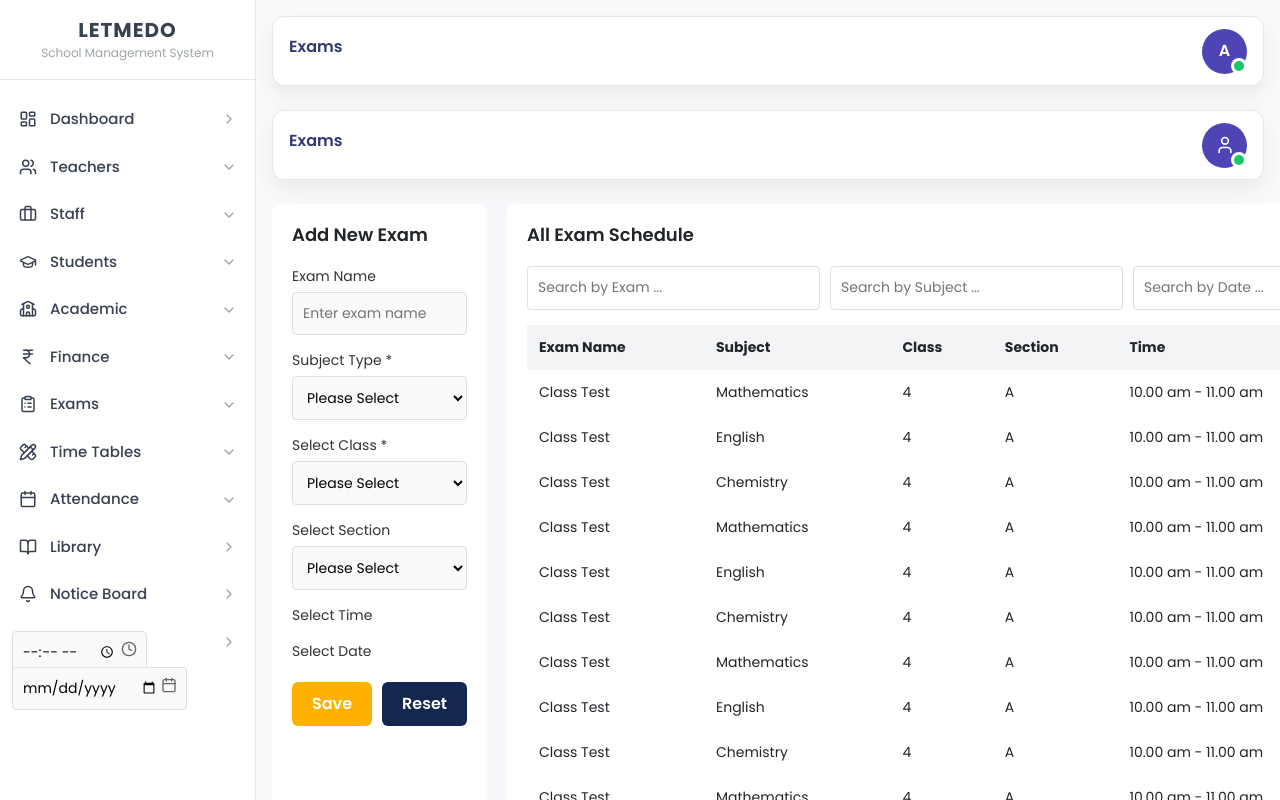
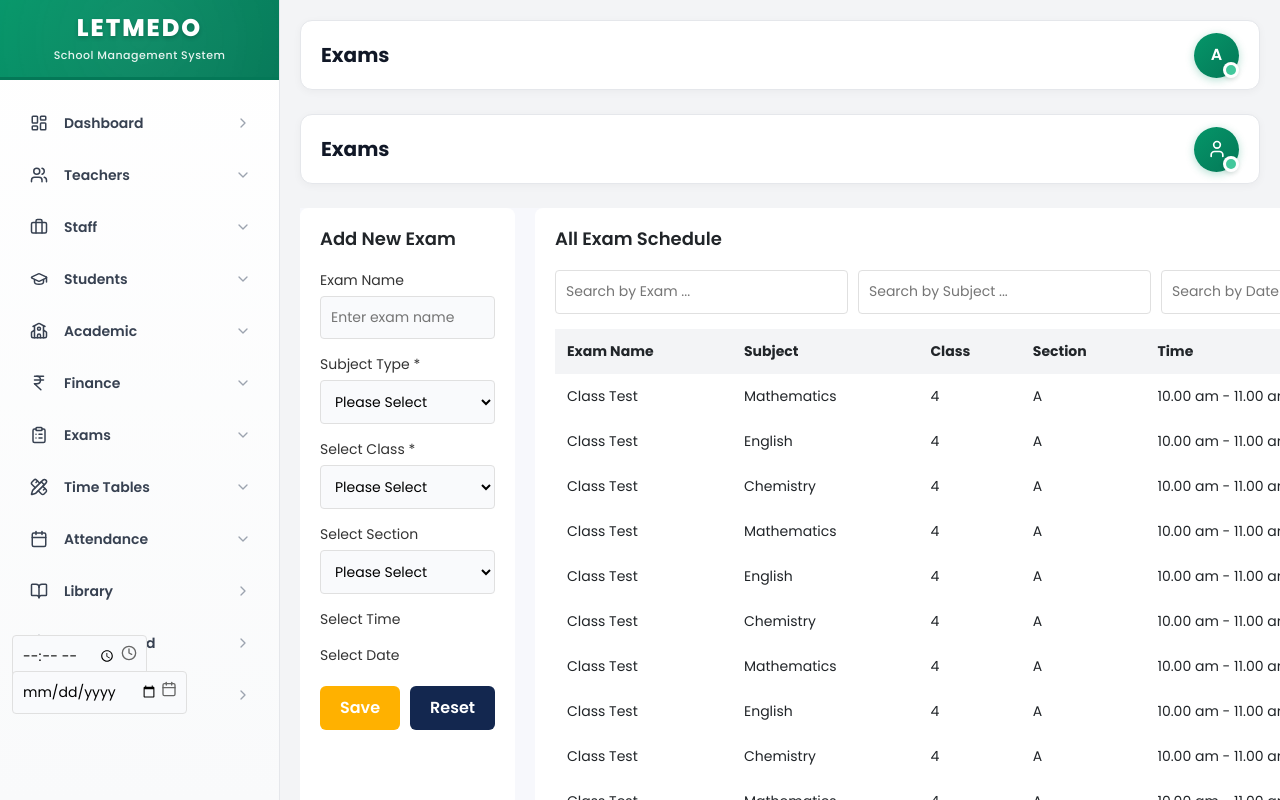
Before and after one commit to askideas/school-managemet-system, a React (Vite) app: page /exams in a window 1280 px wide. Built offline with nearby package versions, Linux system fonts and the light colour scheme.

Commit message:
Side menu commits

```diff
--- a/src/App.css
+++ b/src/App.css
@@ -1,4 +1,3 @@
-
 .sms-main-component {
     width: 100%;
     height: 100vh;
@@ -7,16 +6,30 @@
 }
 
 .side-bar-menu {
-    width: 20%;
+    width: 280px;
     height: 100%;
     max-height: 100%;
     overflow-y: auto;
-    border-right: 1px solid var(--border);
-    box-shadow: 0 1px 3px 0 rgba(0,0,0,.1),0 1px 2px -1px rgba(0,0,0,.1);
+    background: linear-gradient(180deg, #ffffff 0%, #f9fafb 100%);
+    border-right: 1px solid #e5e7eb;
+    box-shadow: 4px 0 12px rgba(0, 0, 0, 0.05);
+}
 
-    &::-webkit-scrollbar {
-        width: 4px;
+.side-bar-menu::-webkit-scrollbar {
+    width: 6px;
 }
+
+.side-bar-menu::-webkit-scrollbar-track {
+    background: #f3f4f6;
+}
+
+.side-bar-menu::-webkit-scrollbar-thumb {
+    background: #d1d5db;
+    border-radius: 3px;
+}
+
+.side-bar-menu::-webkit-scrollbar-thumb:hover {
+    background: #9ca3af;
 }
 
 /* Logo Section */
@@ -25,33 +38,61 @@
     display: flex;
     align-items: center;
     justify-content: center;
-    background: var(--bg-primary);
-    border-bottom: 1px solid var(--border);
+    background: linear-gradient(135deg, #059669 0%, #047857 100%);
+    border-bottom: 3px solid #047857;
+    position: relative;
+    overflow: hidden;
+}
+
+.side-bar-header-logo::before {
+    content: "";
+    position: absolute;
+    top: -50%;
+    right: -50%;
+    width: 200%;
+    height: 200%;
+    background: radial-gradient(circle, rgba(255,255,255,0.1) 0%, transparent 70%);
+    animation: pulse-logo 3s ease-in-out infinite;
+}
+
+@keyframes pulse-logo {
+    0%, 100% {
+        transform: scale(1);
+        opacity: 0.5;
+    }
+    50% {
+        transform: scale(1.1);
+        opacity: 0.8;
+    }
 }
 
 .logo-container {
     text-align: center;
+    position: relative;
+    z-index: 1;
 }
 
 .school-logo {
-    font-size: 20px;
-    font-weight: 700;
+    font-size: 24px;
+    font-weight: 800;
     margin: 0;
-    color: var(--text-primary);
-    letter-spacing: 1px;
+    color: white;
+    letter-spacing: 2px;
+    text-shadow: 0 2px 4px rgba(0, 0, 0, 0.2);
 }
 
 .logo-subtitle {
-    font-size: 12px;
-    margin: 2px 0 0 0;
-    color: var(--text-muted);
-    font-weight: 400;
+    font-size: 11px;
+    margin: 4px 0 0 0;
+    color: rgba(255, 255, 255, 0.9);
+    font-weight: 500;
+    letter-spacing: 0.5px;
 }
 
 /* Menu Items Container */
 .lmd-sms-menu-items {
-    padding: 16px 0;
-    background: var(--bg-primary);
+    padding: 20px 12px;
+    background: transparent;
 }
 
 .sidebar-nav {
@@ -59,7 +100,7 @@
 }
 
 .nav-item-container {
-    margin-bottom: 1px;
+    margin-bottom: 6px;
 }
 
 /* Simple Navigation Items */
@@ -70,26 +111,51 @@
 .nav-link-simple {
     display: flex;
     align-items: center;
-    padding: 12px 18px;
-    color: var(--text-primary);
+    padding: 12px 16px;
+    color: #374151;
     text-decoration: none;
-    font-size: 15px;
-    font-weight: 500;
-    transition: all 0.2s ease;
-    border: none;
-    background: none;
+    font-size: 14px;
+    font-weight: 600;
+    transition: all 0.3s cubic-bezier(0.4, 0, 0.2, 1);
+    border-radius: 10px;
     position: relative;
+    overflow: hidden;
+}
+
+.nav-link-simple::before {
+    content: "";
+    position: absolute;
+    left: 0;
+    top: 0;
+    width: 4px;
+    height: 100%;
+    background: linear-gradient(180deg, #059669 0%, #047857 100%);
+    transform: scaleY(0);
+    transition: transform 0.3s ease;
 }
 
 .nav-link-simple:hover {
-    background-color: var(--bg-hover);
-    color: var(--text-primary);
+    background: linear-gradient(135deg, #f0fdf4 0%, #dcfce7 100%);
+    color: #059669;
     text-decoration: none;
+    transform: translateX(4px);
+    box-shadow: 0 2px 8px rgba(5, 150, 105, 0.15);
+}
+
+.nav-link-simple:hover::before {
+    transform: scaleY(1);
 }
 
 .nav-link-simple.active {
-    background-color: var(--bg-active);
+    background: linear-gradient(135deg, #059669 0%, #047857 100%);
     color: white;
+    box-shadow: 0 4px 12px rgba(5, 150, 105, 0.3);
+    transform: translateX(4px);
+}
+
+.nav-link-simple.active::before {
+    transform: scaleY(1);
+    background: white;
 }
 
 /* Accordion Items */
@@ -104,36 +170,71 @@
 .accordion-button-custom {
     display: flex;
     align-items: center;
-    padding: 12px 18px;
-    color: var(--text-primary);
-    font-size: 15px;
-    font-weight: 500;
+    padding: 12px 16px;
+    color: #374151;
+    font-size: 14px;
+    font-weight: 600;
     border: none;
     background: none;
     width: 100%;
     text-align: left;
     cursor: pointer;
-    transition: all 0.2s ease;
+    transition: all 0.3s cubic-bezier(0.4, 0, 0.2, 1);
+    border-radius: 10px;
+    position: relative;
+    overflow: hidden;
+}
+
+.accordion-button-custom::before {
+    content: "";
+    position: absolute;
+    left: 0;
+    top: 0;
+    width: 4px;
+    height: 100%;
+    background: linear-gradient(180deg, #059669 0%, #047857 100%);
+    transform: scaleY(0);
+    transition: transform 0.3s ease;
 }
 
 .accordion-button-custom:hover {
-    background-color: var(--bg-hover);
-    color: var(--text-primary);
+    background: linear-gradient(135deg, #f0fdf4 0%, #dcfce7 100%);
+    color: #059669;
+    transform: translateX(4px);
+    box-shadow: 0 2px 8px rgba(5, 150, 105, 0.15);
+}
+
+.accordion-button-custom:hover::before {
+    transform: scaleY(1);
 }
 
 .accordion-button-custom.active {
-    background-color: var(--bg-active);
+    background: linear-gradient(135deg, #059669 0%, #047857 100%);
     color: white;
+    box-shadow: 0 4px 12px rgba(5, 150, 105, 0.3);
+    transform: translateX(4px);
+}
+
+.accordion-button-custom.active::before {
+    transform: scaleY(1);
+    background: white;
 }
 
 .accordion-arrow {
     margin-left: auto;
-    color: var(--text-muted);
-    transition: transform 0.2s ease;
+    color: #9ca3af;
+    transition: all 0.3s ease;
+    display: flex;
+    align-items: center;
 }
 
 .accordion-arrow.expanded {
     transform: rotate(180deg);
+    color: white;
+}
+
+.accordion-button-custom:hover .accordion-arrow {
+    color: #059669;
 }
 
 .accordion-button-custom.active .accordion-arrow {
@@ -142,79 +243,156 @@
 
 /* Icons and Text */
 .nav-icon {
-    width: 20px;
-    height: 20px;
-    margin-right: 12px;
+    width: 22px;
+    height: 22px;
+    margin-right: 14px;
     display: flex;
     align-items: center;
     justify-content: center;
     color: currentColor;
+    transition: transform 0.3s ease;
+}
+
+.nav-link-simple:hover .nav-icon,
+.accordion-button-custom:hover .nav-icon {
+    transform: scale(1.1);
 }
 
 .nav-text {
     flex: 1;
-    font-weight: 500;
+    font-weight: 600;
 }
 
 .nav-arrow {
     margin-left: auto;
-    color: var(--text-muted);
+    color: #9ca3af;
     display: flex;
     align-items: center;
+    transition: transform 0.3s ease;
+}
+
+.nav-link-simple:hover .nav-arrow {
+    color: #059669;
+    transform: translateX(4px);
+}
+
+.nav-link-simple.active .nav-arrow {
+    color: white;
 }
 
 /* Submenu */
 .accordion-body-custom {
-    background-color: var(--bg-secondary);
-    padding: 4px 0;
-    border-top: 1px solid var(--border-light);
+    background: linear-gradient(135deg, #f9fafb 0%, #f3f4f6 100%);
+    padding: 8px 0;
+    margin: 6px 0 0 0;
+    border-radius: 10px;
+    border-left: 3px solid #059669;
+    margin-left: 8px;
+    animation: slideDown 0.3s ease-out;
+}
+
+@keyframes slideDown {
+    from {
+        opacity: 0;
+        transform: translateY(-10px);
+    }
+    to {
+        opacity: 1;
+        transform: translateY(0);
+    }
 }
 
 .sub-menu-link {
-    display: block;
-    padding: 10px 20px 10px 52px;
-    color: var(--text-secondary);
+    display: flex;
+    align-items: center;
+    padding: 10px 20px 10px 44px;
+    color: #6b7280;
     text-decoration: none;
-    font-size: 14px;
-    font-weight: 400;
-    transition: all 0.2s ease;
+    font-size: 13px;
+    font-weight: 500;
+    transition: all 0.3s ease;
+    border-radius: 8px;
+    margin: 2px 8px;
+    position: relative;
+}
+
+.sub-menu-link::before {
+    content: "";
+    position: absolute;
+    left: 24px;
+    top: 50%;
+    transform: translateY(-50%);
+    width: 6px;
+    height: 6px;
+    background: #d1d5db;
+    border-radius: 50%;
+    transition: all 0.3s ease;
 }
 
 .sub-menu-link:hover {
-    background-color: var(--bg-hover);
-    color: var(--text-primary);
+    background: white;
+    color: #059669;
     text-decoration: none;
+    transform: translateX(4px);
+    box-shadow: 0 2px 6px rgba(5, 150, 105, 0.1);
+}
+
+.sub-menu-link:hover::before {
+    background: #059669;
+    transform: translateY(-50%) scale(1.3);
 }
 
 .sub-menu-link.active {
-    background-color: var(--primary-color);
-    color: white;
+    background: white;
+    color: #059669;
+    font-weight: 600;
+    box-shadow: 0 2px 8px rgba(5, 150, 105, 0.2);
+}
+
+.sub-menu-link.active::before {
+    background: #059669;
+    width: 8px;
+    height: 8px;
+    box-shadow: 0 0 0 2px rgba(5, 150, 105, 0.2);
 }
 
 .main-content {
-    width: 80%;
+    width: calc(100% - 280px);
     height: 100%;
     max-height: 100%;
     overflow-y: auto;
-    background-color: var(--bg-secondary);
-    padding: 16px;
+    background-color: #f3f4f6;
+    padding: 20px;
+}
 
-    &::-webkit-scrollbar {
-        width: 4px;
+.main-content::-webkit-scrollbar {
+    width: 8px;
 }
+
+.main-content::-webkit-scrollbar-track {
+    background: #f3f4f6;
+}
+
+.main-content::-webkit-scrollbar-thumb {
+    background: #d1d5db;
+    border-radius: 4px;
+}
+
+.main-content::-webkit-scrollbar-thumb:hover {
+    background: #9ca3af;
 }
 
 /* Focus states */
 .nav-link-simple:focus,
 .accordion-button-custom:focus {
     outline: none;
-    box-shadow: inset 0 0 0 2px rgba(59, 130, 246, 0.5);
+    box-shadow: 0 0 0 3px rgba(5, 150, 105, 0.2);
 }
 
 /* Active states for current page */
 .nav-link-simple[aria-current="page"],
 .sub-menu-link[aria-current="page"] {
-    background-color: var(--primary-color);
+    background: linear-gradient(135deg, #059669 0%, #047857 100%);
     color: white;
 }
 
@@ -227,63 +405,101 @@ table.table-striped>tbody>tr:nth-of-type(odd)>* {
     width: 100%;
     height: 70px;
     border-radius: 12px;
-    border: 1px solid var(--border);
-    background: var(--white);
+    border: 1px solid #e5e7eb;
+    background: white;
     margin-bottom: 24px;
     display: flex;
     justify-content: space-between;
     align-items: center;
-    padding: 16px;
-    box-shadow: 0px 10px 20px 0px rgba(229, 229, 229, 0.75);
-
-    h1 {
-        font-weight: 600;
-        font-size: 16px;
-        color: var(--txt-dark);
+    padding: 20px;
+    box-shadow: 0 2px 8px rgba(0, 0, 0, 0.04);
 }
 
-    .user-details {
+.top-bar-container h1 {
+    font-weight: 700;
+    font-size: 20px;
+    color: #111827;
+    margin: 0;
+}
+
+.top-bar-container .user-details {
     width: 45px;
     height: 45px;
     border-radius: 50%;
     display: flex;
     justify-content: center;
     align-items: center;
-        background: var(--primary);
+    background: linear-gradient(135deg, #059669 0%, #047857 100%);
     cursor: pointer;
     position: relative;
+    transition: all 0.3s ease;
+    box-shadow: 0 2px 8px rgba(5, 150, 105, 0.3);
+}
 
-        .user-active {
+.top-bar-container .user-details:hover {
+    transform: scale(1.05);
+    box-shadow: 0 4px 12px rgba(5, 150, 105, 0.4);
+}
+
+.top-bar-container .user-details .user-active {
     width: 16px;
     height: 16px;
     border-radius: 50%;
-            background: var(--white);
+    background: white;
     display: flex;
     justify-content: center;
     align-items: center;
     position: absolute;
     bottom: 0;
     right: 0;
+    box-shadow: 0 2px 4px rgba(0, 0, 0, 0.1);
+}
 
-            span {
+.top-bar-container .user-details .user-active span {
     width: 10px;
     height: 10px;
     border-radius: 50%;
-                background: var(--green);
+    background: #10b981;
     display: flex;
+    animation: pulse-dot 2s ease-in-out infinite;
 }
+
+@keyframes pulse-dot {
+    0%, 100% {
+        opacity: 1;
     }
+    50% {
+        opacity: 0.6;
     }
 }
 
 /* Responsive */
-@media (max-width: 768px) {
+@media (max-width: 1024px) {
     .side-bar-menu {
-        width: 100% !important;
+        width: 260px;
     }
 
     .main-content {
-        width: 100% !important;
+        width: calc(100% - 260px);
+    }
+}
+
+@media (max-width: 768px) {
+    .side-bar-menu {
+        width: 100%;
+        position: fixed;
+        z-index: 1000;
+        transform: translateX(-100%);
+        transition: transform 0.3s ease;
+    }
+
+    .side-bar-menu.open {
+        transform: translateX(0);
+    }
+
+    .main-content {
+        width: 100%;
+        padding: 16px;
     }
 
     .sms-main-component {
```
Lines whose indentation alone changed are shown as unchanged.
